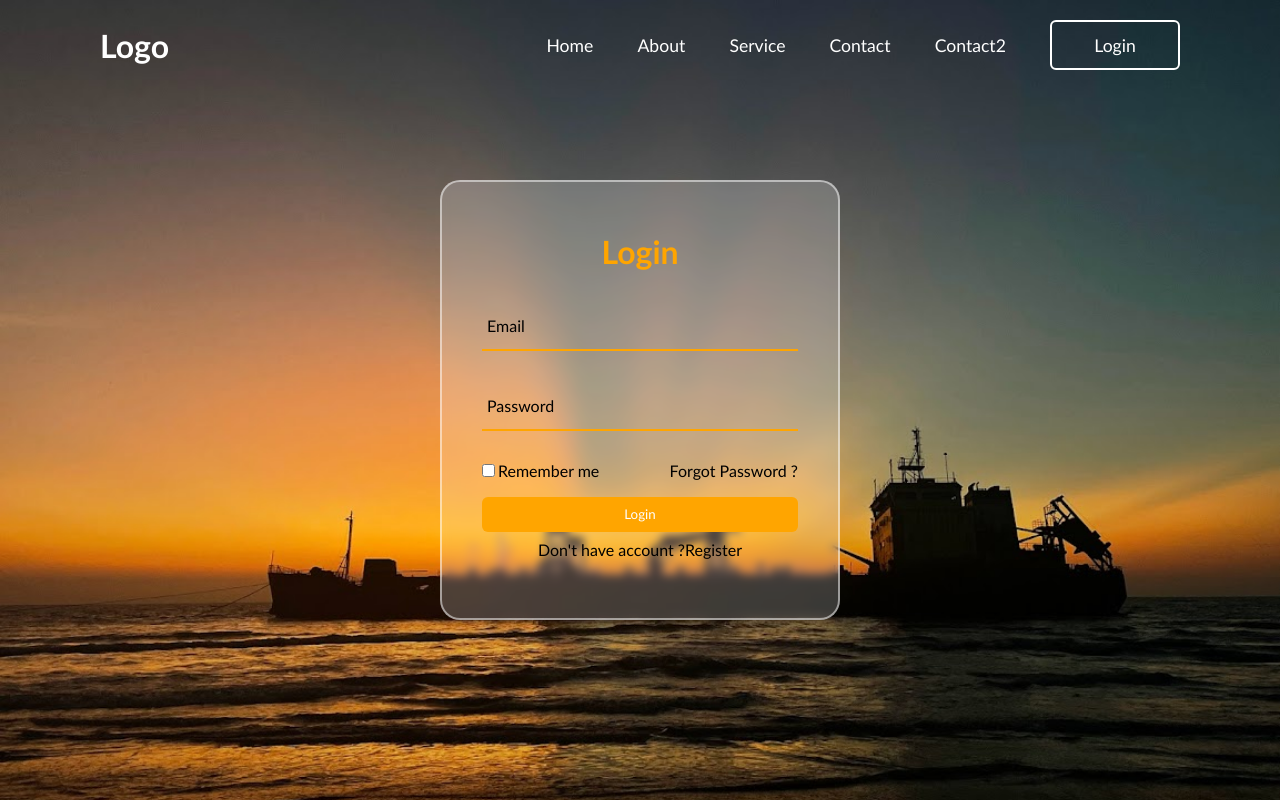
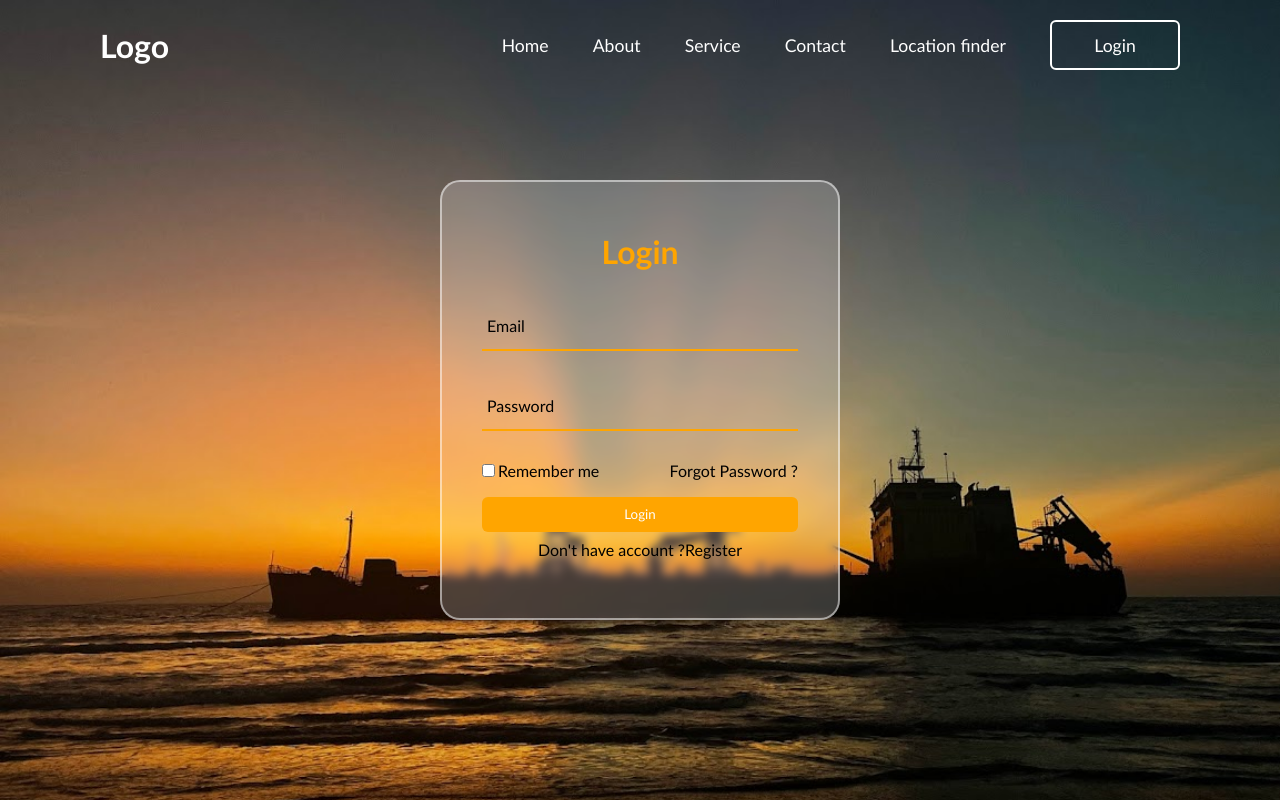
Before and after one commit to RajeshGeesala/simpleloginform, a plain HTML site: page index.html in a window 1280 px wide. Drawn offline with Linux system fonts and the light colour scheme.

Commit message:
updated the menu

```diff
--- a/index.html
+++ b/index.html
@@ -16,7 +16,7 @@
            <a href="#">About</a>
            <a href="#">Service</a>
            <a href="#">Contact</a>
-           <a href="#">Contact2</a>
+           <a href="#">Location finder</a>
            <button class="btn-login-popup">Login</button>
         </nav>
     </header>
```
